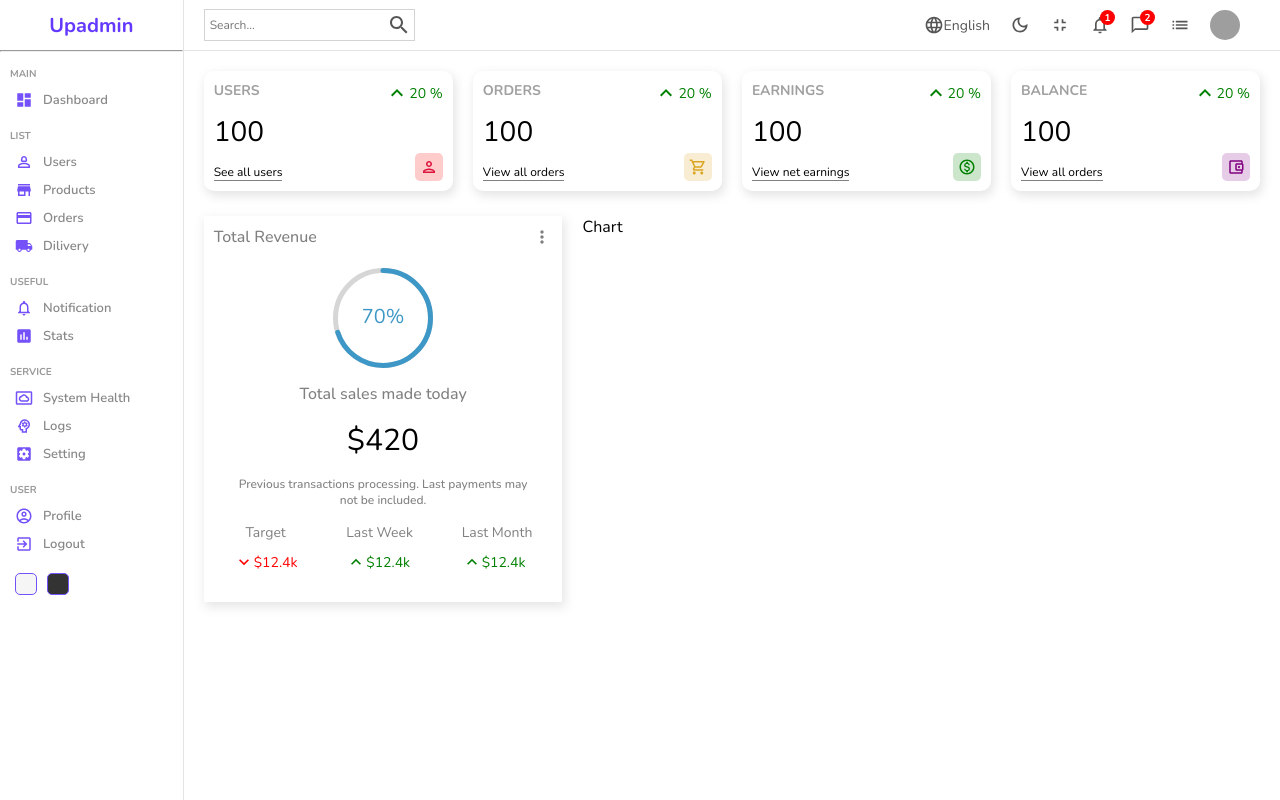
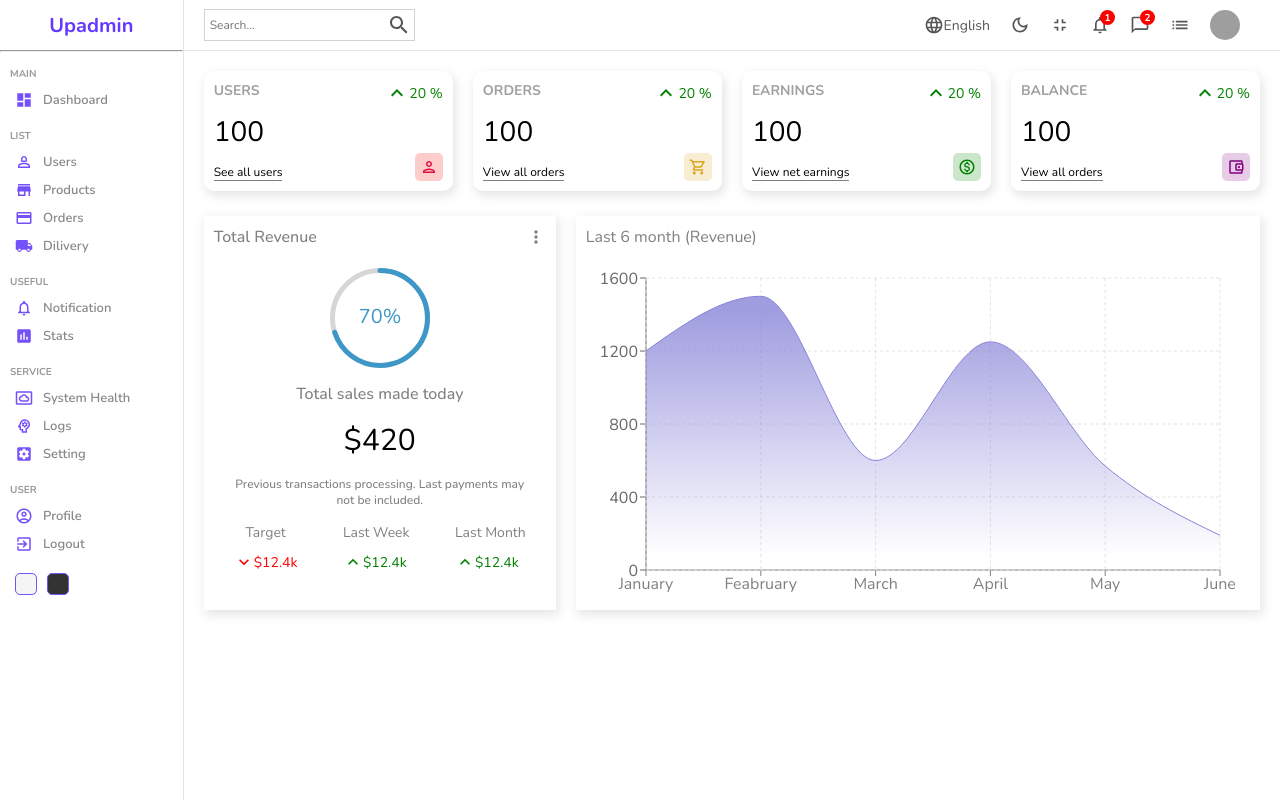
Before and after one commit to Udeesha-Prabhashana/BOOKINGAPP_MERN, a React (Create React App) app in the folder Admin/: page / in a window 1280 px wide. Built offline with nearby package versions, Linux system fonts and the light colour scheme; grey boxes are pictures that could not be loaded.

Commit message:
complete chart component

```diff
--- a/Admin/package.json
+++ b/Admin/package.json
@@ -15,6 +15,8 @@
     "react-dom": "^18.2.0",
     "react-router-dom": "^6.15.0",
     "react-scripts": "5.0.1",
+    "rechart": "^0.0.1",
+    "recharts": "^2.8.0",
     "sass": "^1.66.0",
     "web-vitals": "^2.1.4"
   },
--- a/Admin/src/components/chart/Chat.jsx
+++ b/Admin/src/components/chart/Chat.jsx
@@ -1,8 +1,36 @@
 import "./chart.scss"
+import { AreaChart, Area, XAxis, YAxis, CartesianGrid, Tooltip, ResponsiveContainer } from 'recharts';
+
+const data = [
+    { name: "January", Total: 1200 },
+    { name: "Feabruary", Total: 1500 },
+    { name: "March", Total: 600 },
+    { name: "April", Total: 1250 },
+    { name: "May", Total: 570 },
+    { name: "June", Total: 190 },
+];
 
 const Chart = () => {
     return (
-        <div className="chart"> Chart</div>
+        <div className="chart">
+            <div className="title"> Last 6 month (Revenue)</div>
+            <ResponsiveContainer width="100%" aspect={2 / 1}>
+            <AreaChart width={730} height={250} data={data}
+                margin={{ top: 10, right: 30, left: 0, bottom: 0 }}>
+                <defs>
+                    <linearGradient id="total" x1="0" y1="0" x2="0" y2="1">
+                    <stop offset="5%" stopColor="#8884d8" stopOpacity={0.8}/>
+                    <stop offset="95%" stopColor="#8884d8" stopOpacity={0}/>
+                    </linearGradient>
+                </defs>
+                <XAxis dataKey="name" stroke="gray" />
+                <YAxis />
+                <CartesianGrid strokeDasharray="3 3" className="chartGrid"/>
+                <Tooltip />
+                <Area type="monotone" dataKey="Total" stroke="#8884d8" fillOpacity={1} fill="url(#total)" />
+            </AreaChart>
+        </ResponsiveContainer>
+        </div>
     )
 }
 
--- a/Admin/src/components/chart/chart.scss
+++ b/Admin/src/components/chart/chart.scss
@@ -1,3 +1,15 @@
 .chart{
     flex: 4;
+    -webkit-box-shadow: 2px 4px 10px 1px rgba(0, 0, 0, 0.47);
+    box-shadow: 2px 4px 10px 1px rgba(201, 201, 201, 0.47);
+    padding: 10px;
+    color: gray;
+
+    .title{
+        margin-bottom: 20px;
+    }
+
+    .chartGrid{
+        stroke: rgb(228, 225, 225);
+    }
 }
```
Also changed, not shown: 1 other file (tests, documents, lock files or other folders).
